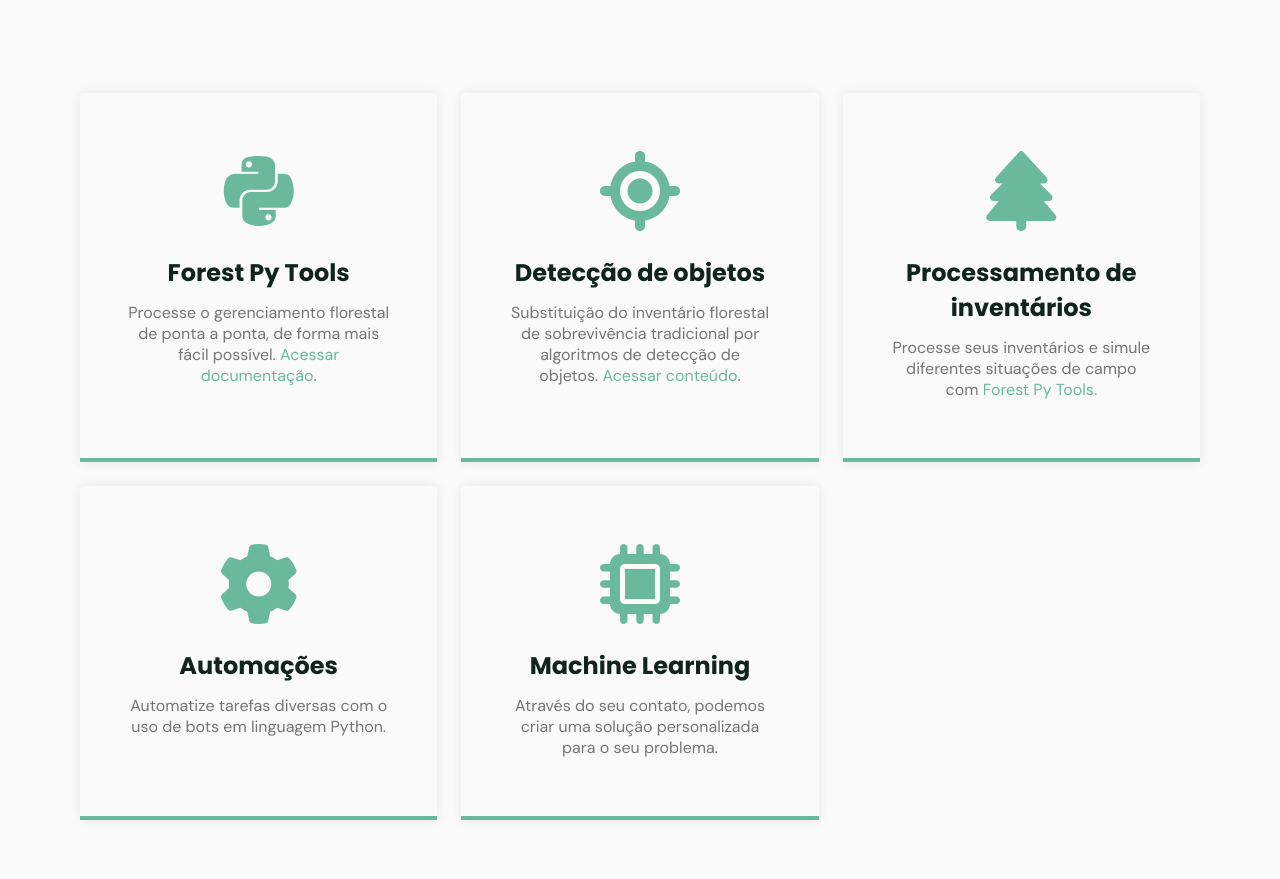
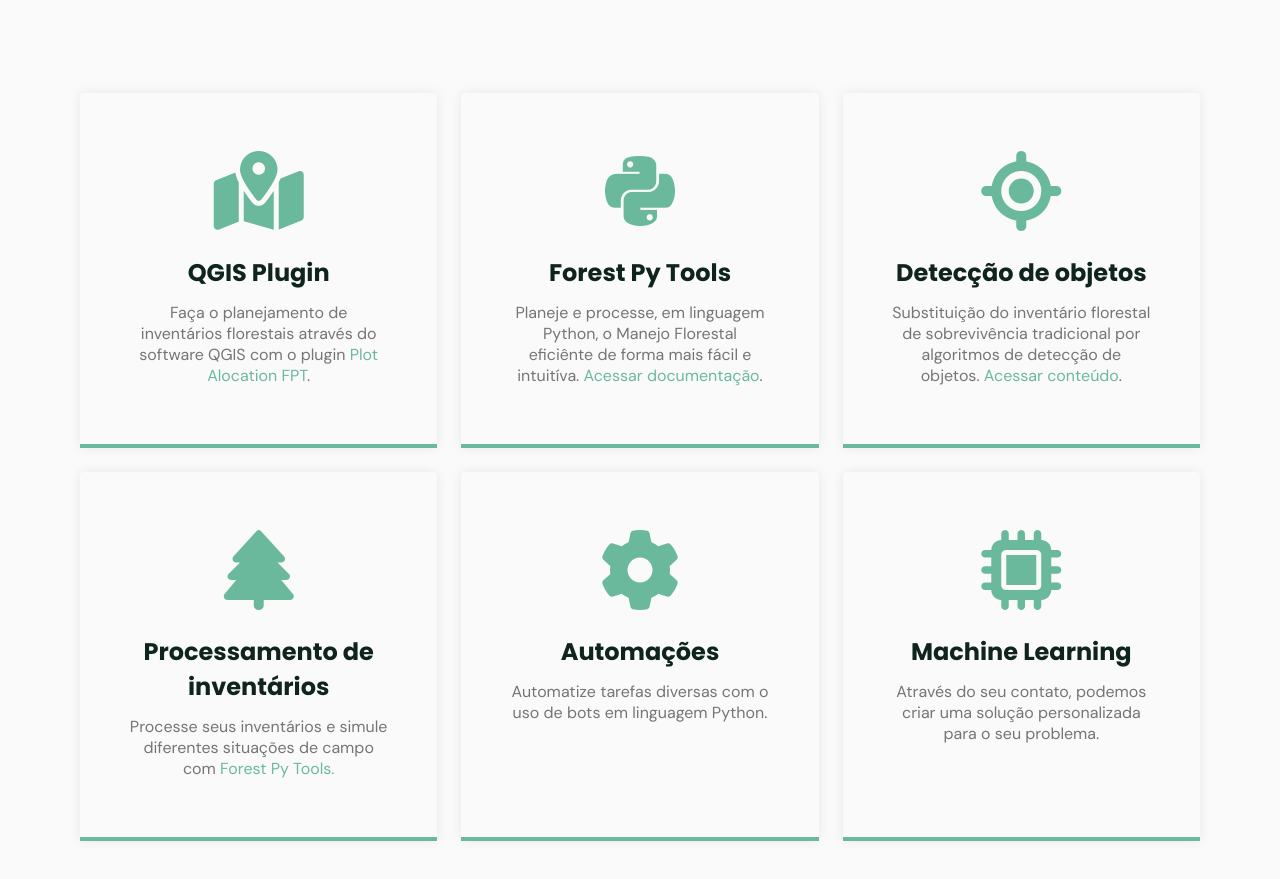
Before and after one commit to eduardorieder/portfolio, a plain HTML site: page index.html in a window 1280 px wide. Shown: the part 2406-3285 px from the top of the page. Drawn offline with nearby package versions, Linux system fonts and the light colour scheme; files whose address does not match are found by name.

Commit message:
adição projeto qgis
qdição do plugin qgis e também troca do icone

```diff
--- a/index.html
+++ b/index.html
@@ -115,7 +115,7 @@
 
     <div class="divider-2"></div>
 
-    <!-- SERVICES -->
+    <!-- Projetos -->
     <section class="section" id="projects">
       <div class="container grid">
         <header>
@@ -128,10 +128,17 @@
         </header>
         <div class="cards grid">
           <div class="card">
+            <i class="fa-solid fa-map-location-dot"></i>
+            <h3 class="title">QGIS Plugin</h3>
+            <p>
+              Faça o planejamento de inventários florestais através do software QGIS com o plugin <a href="https://richterv.github.io/fptoolsdoc/plot_alocation_qgis.html" target="_blank" class="custom-link">Plot Alocation FPT</a>.
+            </p>
+          </div>
+          <div class="card">
             <i class="fa-brands fa-python"></i>
             <h3 class="title">Forest Py Tools</h3>
             <p>
-              Processe o gerenciamento florestal de ponta a ponta, de forma mais fácil possível.
+              Planeje e processe, em linguagem Python, o Manejo Florestal eficiênte de forma mais fácil e intuitíva.
               <a href="https://richterv.github.io/fptoolsdoc/index.html" target="_blank" class="custom-link">Acessar
                 documentação</a>.
             </p>
```
Also changed, not shown: assets/images/main_icon.png.
